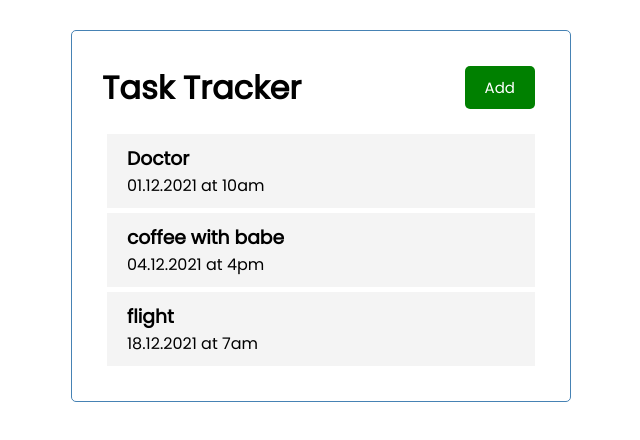
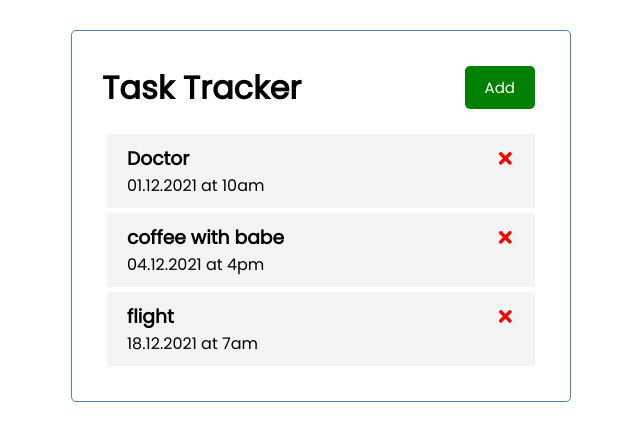
Before and after one commit to jalridley/react-task-tracker, a React (Create React App) app: page / in a window 1280 px wide. Shown: the top 440 px of the page, without its empty margins (319-959 px from the left). Built offline with nearby package versions, Linux system fonts and the light colour scheme; the HTML template or start-up script is replaced by a standard one.

Commit message:
created delete task event

```diff
--- a/package.json
+++ b/package.json
@@ -8,6 +8,7 @@
     "@testing-library/user-event": "^12.1.10",
     "react": "^17.0.2",
     "react-dom": "^17.0.2",
+    "react-icons": "^4.2.0",
     "react-scripts": "4.0.3",
     "web-vitals": "^1.0.1"
   },
--- a/src/App.js
+++ b/src/App.js
@@ -32,10 +32,20 @@
         },
     ]);
 
+    // delete task
+    const deleteTask = id => {
+        // setting state to tasks that are not the chosen id to delete
+        setTasks(tasks.filter(task => task.id !== id));
+    };
+
     return (
         <div className="container">
             <Header />
-            <Tasks tasks={tasks} />
+            {tasks.length > 0 ? (
+                <Tasks tasks={tasks} onDelete={deleteTask} />
+            ) : (
+                'No tasks to show'
+            )}
         </div>
     );
 }
--- a/src/components/Task.js
+++ b/src/components/Task.js
@@ -1,7 +1,17 @@
-const task = ({ task }) => {
+// npm i react-icons to get the icons then restart server
+// FaTimes is the X icon from font  awesome and it acts like a component <FaTimes />
+import { FaTimes } from 'react-icons/fa';
+
+const task = ({ task, onDelete }) => {
     return (
         <div className="task">
-            <h3>{task.text}</h3>
+            <h3>
+                {task.text}{' '}
+                <FaTimes
+                    style={{ color: 'red', cursor: 'pointer' }}
+                    onClick={() => onDelete(task.id)}
+                />
+            </h3>
             <p>{task.day}</p>
         </div>
     );
--- a/src/components/Tasks.js
+++ b/src/components/Tasks.js
@@ -1,10 +1,10 @@
 import Task from './Task';
 
-const Tasks = ({ tasks }) => {
+const Tasks = ({ tasks, onDelete }) => {
     return (
         <>
             {tasks.map(task => (
-                <Task key={task.id} task={task} />
+                <Task key={task.id} task={task} onDelete={onDelete} />
             ))}
         </>
     );
```
Also changed, not shown: 1 other file (tests, documents, lock files or other folders).
